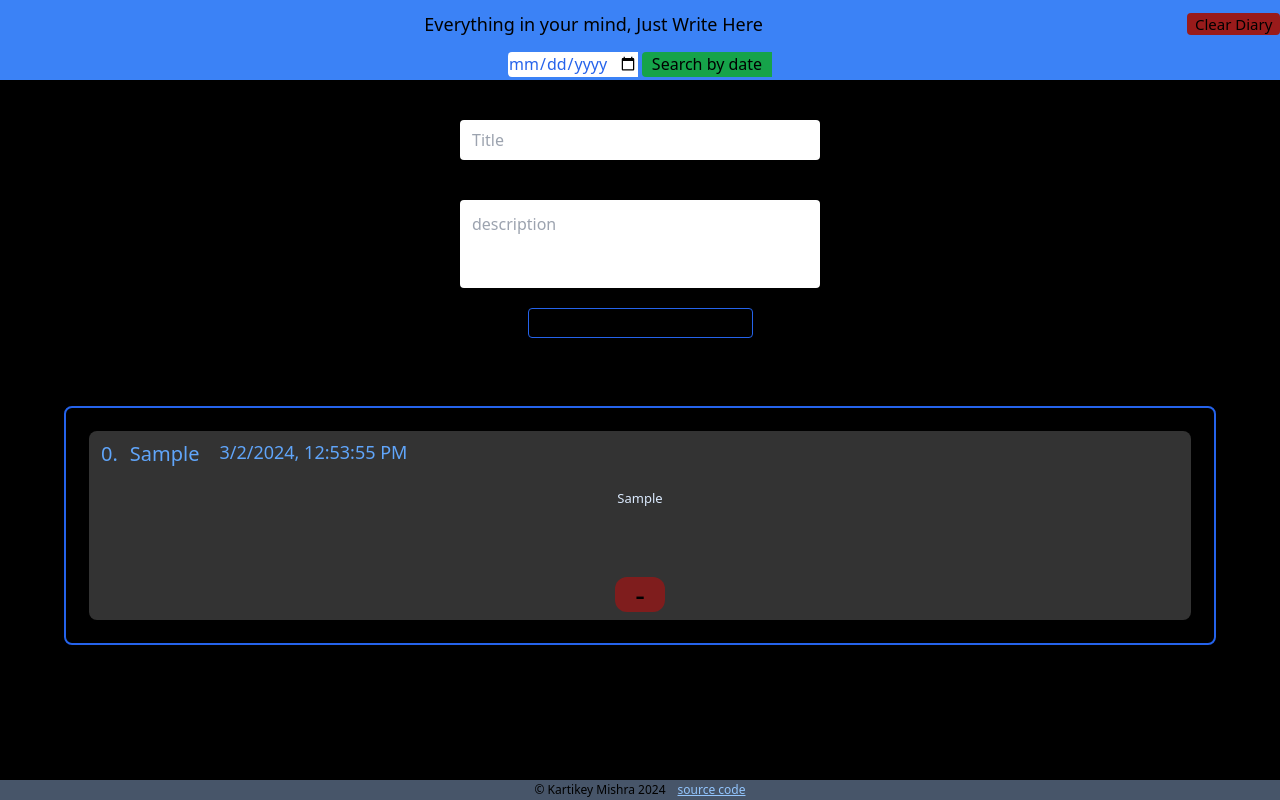
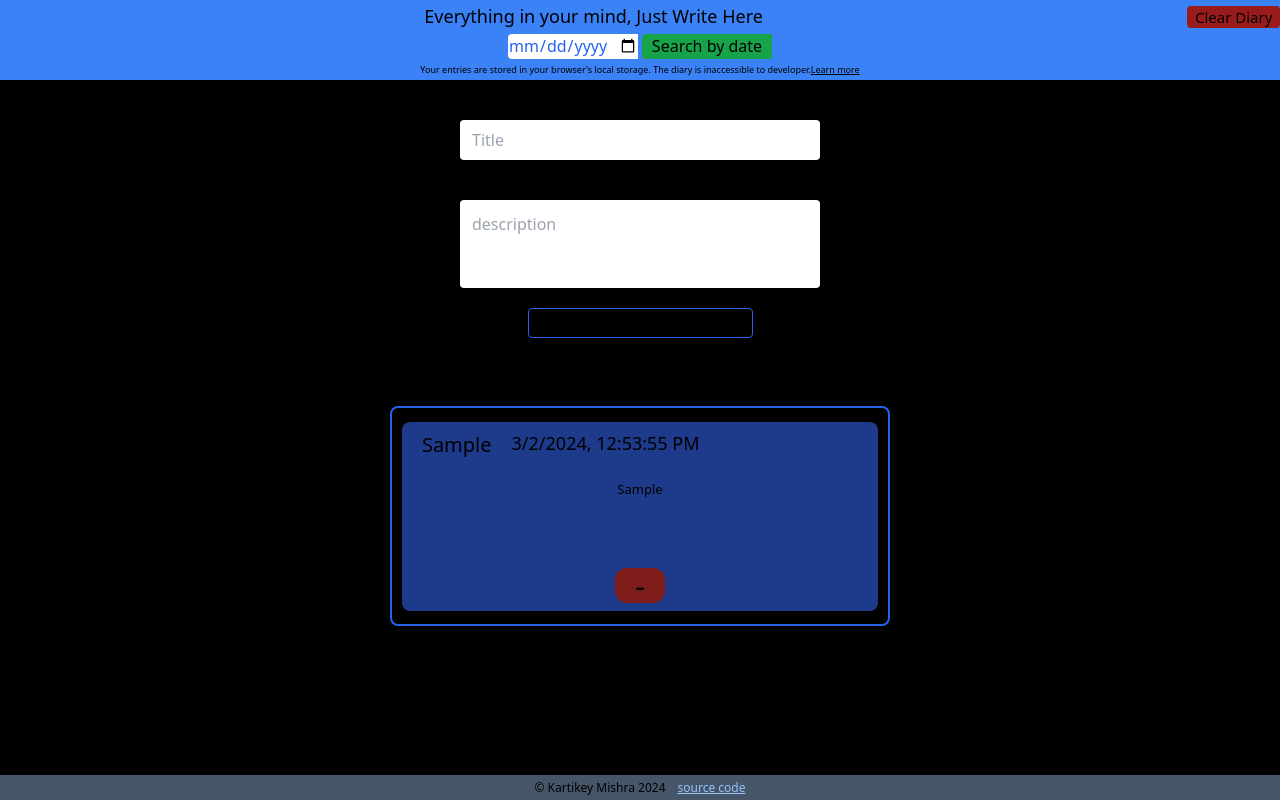
Before and after one commit to kartikeycsjm/diary, a Next.js app: page / in a window 1280 px wide. Both pictures are taken after typing "Sample", "Sample" into the empty fields and a click on the button "Save". Built offline with nearby package versions, Linux system fonts and the light colour scheme.

Commit message:
made header sticky

```diff
--- a/app/components/Footer.jsx
+++ b/app/components/Footer.jsx
@@ -2,7 +2,7 @@ import React from 'react'
 
 const Footer = () => {
   return (
-    <div className='fixed bottom-0 text-[12px] w-full h-[20px] bg-slate-600 flex justify-center items-center'>
+    <div className='fixed bottom-0 text-[12px] w-full h-[25px] bg-slate-600 flex justify-center items-center'>
        <p>&copy; Kartikey Mishra 2024</p> <a className='ml-3 text-blue-300 underline' href="https://github.com/kartikeycsjm/diary">source code</a>
     </div>
   )
--- a/app/components/Header.jsx
+++ b/app/components/Header.jsx
@@ -3,12 +3,12 @@ import { useRouter } from 'next/navigation';
 import React, { useState } from 'react'
 
 const Header = ({ data, setData }) => {
-    let router=useRouter()
-    const [date,setDate]=useState('');
+    let router = useRouter()
+    const [date, setDate] = useState('');
     const handleClick = () => {
-        const ans = confirm('Do you want to Clear diary?')
+        const ans = confirm('Do you want to clear the diary?')
         if (ans) {
-            const ans2 = confirm('You will last your all the stuffs that you have written, do you really want to delete?')
+            const ans2 = confirm('You will lose all the entries you have written. Do you really want to delete?')
             if (ans2) {
                 localStorage.clear();
                 setData([])
@@ -16,7 +16,7 @@ const Header = ({ data, setData }) => {
         }
     }
     return (
-        <div className='w-full h-[80px] flex justify-around items-center bg-blue-500 flex-col'>
+        <div className='sticky top-0 w-full h-[80px] flex justify-around items-center bg-blue-500 flex-col'>
             <div className='w-full h-[60%] flex justify-center items-center bg-blue-500'>
                 <h1
                     className='w-full text-[18px] flex justify-center items-center'>
@@ -29,9 +29,12 @@ const Header = ({ data, setData }) => {
                 </button>
             </div>
             <div id="search" className='w-[300px] h-[40%] flex justify-center items-center'>
-                <input type="date" value={date} onChange={e=>setDate(e.target.value)}
-                className='mr-1 w-[130px] rounded-l text-blue-600 h-[25px]'/>
-                <button onClick={()=>router.push(`/${date}`)} className='w-[130px] h-[25px] rounded-l bg-green-600'>Search by date</button>
+                <input type="date" value={date} onChange={e => setDate(e.target.value)}
+                    className='mr-1 w-[130px] rounded-l text-blue-600 h-[25px]' />
+                <button onClick={() => router.push(`/${date}`)} className='w-[130px] h-[25px] rounded-l bg-green-600'>Search by date</button>
+            </div>
+            <div className='text-center flex justify-center items-center w-[90%] text-[9px] h-[30px]'>Your entries are stored in your browser's local storage. The diary is inaccessible to developer.
+                <a className='underline text-black' href="https://developer.mozilla.org/en-US/docs/Web/API/Window/localStorage">Learn more</a>
             </div>
         </div>
     )
--- a/app/components/Task.jsx
+++ b/app/components/Task.jsx
@@ -1,18 +1,17 @@
 import React from 'react'
 
-const Task = ({srn,title,date,description,del}) => {
+const Task = ({title,date,description,del}) => {
     return (
-        <div className='w-[90%] min-h-[220px] rounded-lg border-[2px] border-blue-600
+        <div className='w-[90%] md:w-[500px] min-h-[220px] rounded-lg border-[2px] border-blue-600
         flex justify-center items-center my-5'>
-            <div className='my-[2%] w-[96%] min-h-[178px] rounded-lg bg-[#333333]
+            <div className='my-[2%] w-[96%] min-h-[178px] rounded-lg bg-blue-900
             flex items-center flex-col'>
-                <div id="head" className='text-blue-400  w-full text-[15px] flex items-start py-2'>
-                    <span className='text-blue-400 px-3 text-[20px]'>{srn}.</span>
-                    <h3 className='pr-5 text-[20px] '>{title}</h3>
+                <div id="head" className='w-full text-[15px] flex items-start py-2'>
+                    <h3 className='px-5 text-[20px] '>{title}</h3>
                     <span className='text-[18px]'>{date}</span>
                 </div>
                 <div id="desc"
-                 className='text-blue-100 p-3 text-justify text-[13px]'>
+                 className='text-green-white p-3 text-justify text-[13px]'>
                     <p className='min-h-[68px]'>{description}</p>
                 </div>
                 <button className='m-2 w-[50px] h-[35px] flex justify-center items-center cursor-not-allowed rounded-xl text-[30px] bg-red-900' onClick={del}>-</button>
--- a/app/layout.js
+++ b/app/layout.js
@@ -3,10 +3,9 @@ import "./globals.css";
 
 
 export const metadata = {
-  title: "TodoListApplication",
-  description: "A place",
+  title: "Diary",
+  description: "A place where you can write",
 };
-
 export default function RootLayout({ children }) {
   return (
     <html lang="en">
--- a/app/page.jsx
+++ b/app/page.jsx
@@ -64,7 +64,8 @@ const page = () => {
           Save
         </button>
       </div>
-      <div id="tasks" className='w-full m-4 flex items-center flex-col'>
+      <div id="tasks" className='w-full m-4 flex items-center flex-col
+      md:flex-row md:flex-wrap md:justify-around md:items-center'>
         {data &&
           data.slice().reverse().map((item, index) => (
             <Task key={index} srn={index}
```
